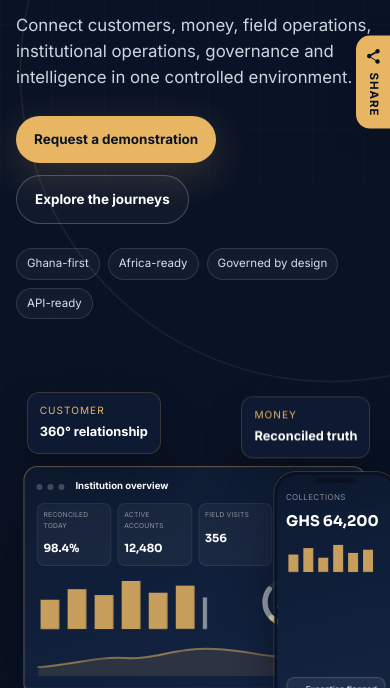
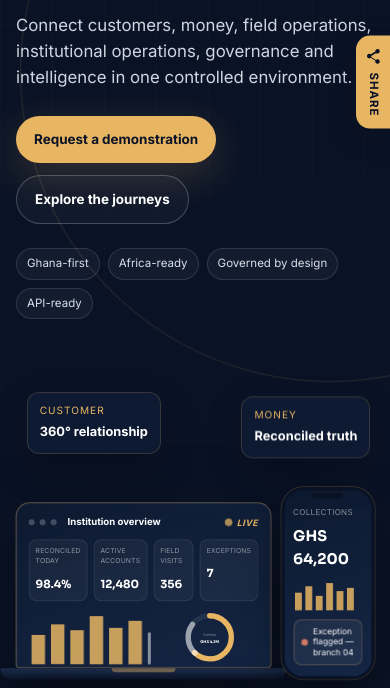
Before and after one commit to ayivi-solutions/nexus-home, a plain HTML site: page index.html in a window 390 px wide. Shown: the part 340-1028 px from the top of the page. Drawn offline with Linux system fonts and the light colour scheme.

Commit message:
v1.3.1 — hero device layout fix
Smartphone was overlapping on top of the laptop screen, obscuring the donut
chart. Changed .hero-device from an absolute-overlap composition to a flex
row so the phone now stands beside the laptop instead of on top of it.

```diff
--- a/index.html
+++ b/index.html
@@ -85,7 +85,7 @@
     ]
   }
   </script>
-  <meta name="site-version" content="1.3.0">
+  <meta name="site-version" content="1.3.1">
 </head>
 <body>
   <a class="skip-link" href="#main">Skip to main content</a>
--- a/styles.css
+++ b/styles.css
@@ -43,8 +43,8 @@ a:focus-visible,button:focus-visible,summary:focus-visible,input:focus-visible,[
 .stack-card>span svg{width:24px;height:24px;fill:currentColor}
 
 /* ===== Hero dashboard device composition ===== */
-.hero-device{position:absolute;left:50%;top:50%;width:min(430px,88vw);animation:deviceFloatLaptop 6s ease-in-out infinite}
-.device-laptop{width:100%}
+.hero-device{position:absolute;left:50%;top:50%;width:min(500px,92vw);display:flex;align-items:flex-end;gap:16px;animation:deviceFloatLaptop 6s ease-in-out infinite}
+.device-laptop{flex:1 1 0%;min-width:0}
 .laptop-screen{position:relative;overflow:hidden;aspect-ratio:16/10.4;background:linear-gradient(160deg,#0d1a30,#142544);border:1px solid rgba(232,181,99,.35);border-radius:14px 14px 4px 4px;padding:12px 12px 9px;box-shadow:0 30px 80px rgba(0,0,0,.45),inset 0 0 0 1px rgba(255,255,255,.03)}
 .laptop-base{height:11px;width:112%;margin-left:-6%;background:linear-gradient(180deg,#1b2c4a,#0a1326);border-radius:0 0 10px 10px;box-shadow:0 14px 24px rgba(0,0,0,.35);position:relative}
 .laptop-base:before{content:"";position:absolute;left:50%;top:0;transform:translateX(-50%);width:64px;height:4px;background:rgba(232,181,99,.4);border-radius:0 0 6px 6px}
@@ -79,7 +79,7 @@ a:focus-visible,button:focus-visible,summary:focus-visible,input:focus-visible,[
 .trend-line{fill:none;stroke:var(--gold);stroke-width:2.2;stroke-linecap:round;stroke-linejoin:round;stroke-dasharray:1;stroke-dashoffset:1;animation:drawLine 1.1s ease-out .35s forwards}
 .trend-dot{fill:var(--gold);opacity:0;animation:fadeIn .3s ease 1.35s forwards,dotPulse 2s ease-in-out 1.65s infinite}
 
-.device-phone{position:absolute;right:-7%;bottom:-9%;width:33%;animation:deviceFloatPhone 5s ease-in-out infinite;z-index:3}
+.device-phone{flex:0 0 auto;width:30%;max-width:132px;animation:deviceFloatPhone 5s ease-in-out infinite;z-index:3}
 .phone-screen{position:relative;overflow:hidden;aspect-ratio:9/18.5;display:flex;flex-direction:column;gap:6px;background:linear-gradient(165deg,#0d1a30,#142544);border:3px solid #0a1326;border-radius:22px;padding:16px 9px 11px;box-shadow:0 20px 50px rgba(0,0,0,.45),0 0 0 1px rgba(232,181,99,.25)}
 .phone-notch{position:absolute;top:6px;left:50%;transform:translateX(-50%);width:32%;height:5px;background:#0a1326;border-radius:4px;z-index:1}
 .phone-screen small{color:rgba(255,255,255,.5);font-size:.5rem;text-transform:uppercase;letter-spacing:.04em}
@@ -101,7 +101,7 @@ a:focus-visible,button:focus-visible,summary:focus-visible,input:focus-visible,[
 @keyframes dotPulse{0%,100%{r:3.4}50%{r:4.6}}
 @keyframes alertCycle{0%,8%{opacity:0;transform:translateY(6px)}16%,84%{opacity:1;transform:translateY(0)}92%,100%{opacity:0;transform:translateY(-6px)}}
 
-@media(max-width:520px){.device-phone{right:-9%;bottom:-11%;width:36%}.dash-kpi small{font-size:.42rem}.dash-kpi b{font-size:.7rem}}
+@media(max-width:520px){.hero-device{gap:10px}.device-phone{width:26%}.dash-kpi small{font-size:.42rem}.dash-kpi b{font-size:.7rem}}
 
 /* ===== Share popover ===== */
 .share-pop{position:fixed;right:62px;top:50%;transform:translateY(-50%) scale(.94);z-index:82;background:var(--navy);border:1px solid rgba(232,181,99,.28);border-radius:14px;padding:7px;display:flex;flex-direction:column;gap:1px;box-shadow:0 24px 60px rgba(0,0,0,.4);min-width:172px;opacity:0;pointer-events:none;transition:opacity .18s ease,transform .18s ease}
```
Also changed, not shown: 1 other file.
